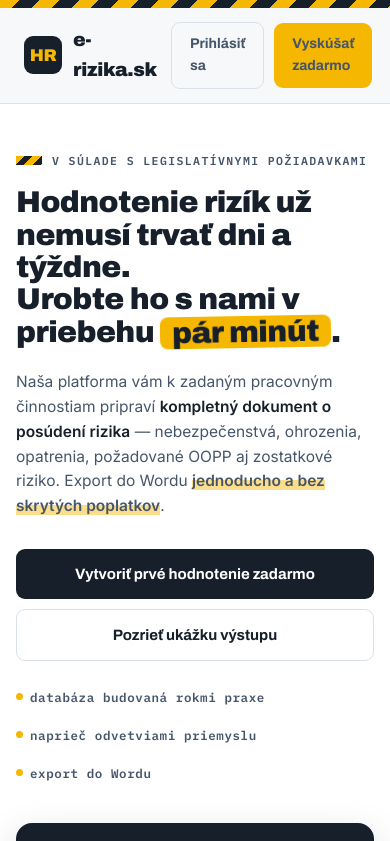
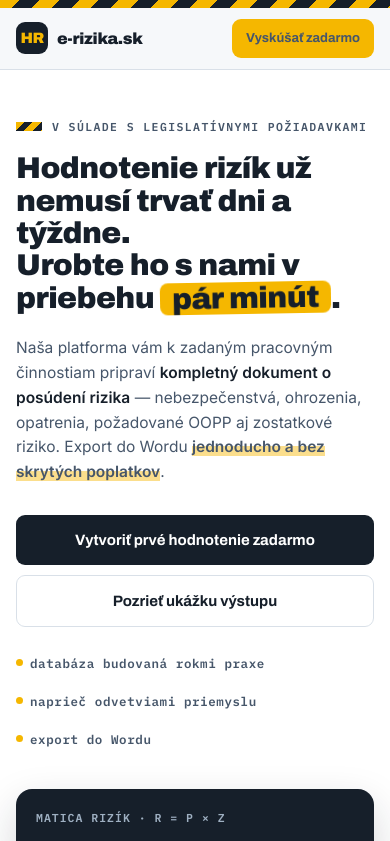
Before and after one commit to anfan143/erizika, a Next.js app: page / in a window 390 px wide. Shown: the top 841 px of the page. Built offline with nearby package versions, Linux system fonts and the light colour scheme.

Commit message:
Mobil: kompaktna hlavicka bez zalamovania znacky

```diff
--- a/app/globals.css
+++ b/app/globals.css
@@ -327,3 +327,16 @@
   .land .cta-band h2{font-size:24px}
   .land .foot-top{flex-direction:column;align-items:flex-start;gap:10px}
 }
+
+/* ---------- MOBILNÁ HLAVIČKA: kompaktná, bez zalamovania značky ---------- */
+.land .logo b{white-space:nowrap}
+@media (max-width:680px){
+  .land nav .nav-in{padding:11px 16px;gap:10px;flex-wrap:nowrap}
+  .land .logo{gap:9px;flex-shrink:0}
+  .land .logo-mark{width:32px;height:32px;font-size:15px}
+  .land .logo b{font-size:16px}
+  .land .nav-links{margin-left:auto;gap:8px;flex-shrink:0}
+  .land .nav-links .btn-sm{padding:9px 14px;font-size:13px}
+  /* na úzkom displeji necháme len hlavné CTA; prihlásenie je v cenníku aj v pätičke */
+  .land .nav-links a[href="/login"]{display:none}
+}
```
